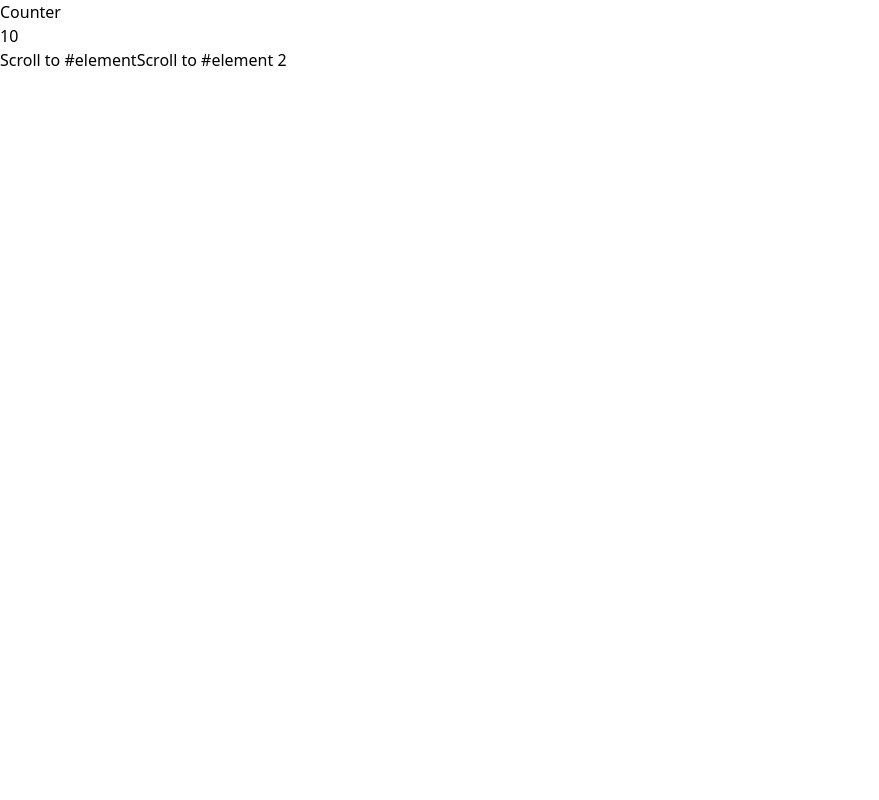
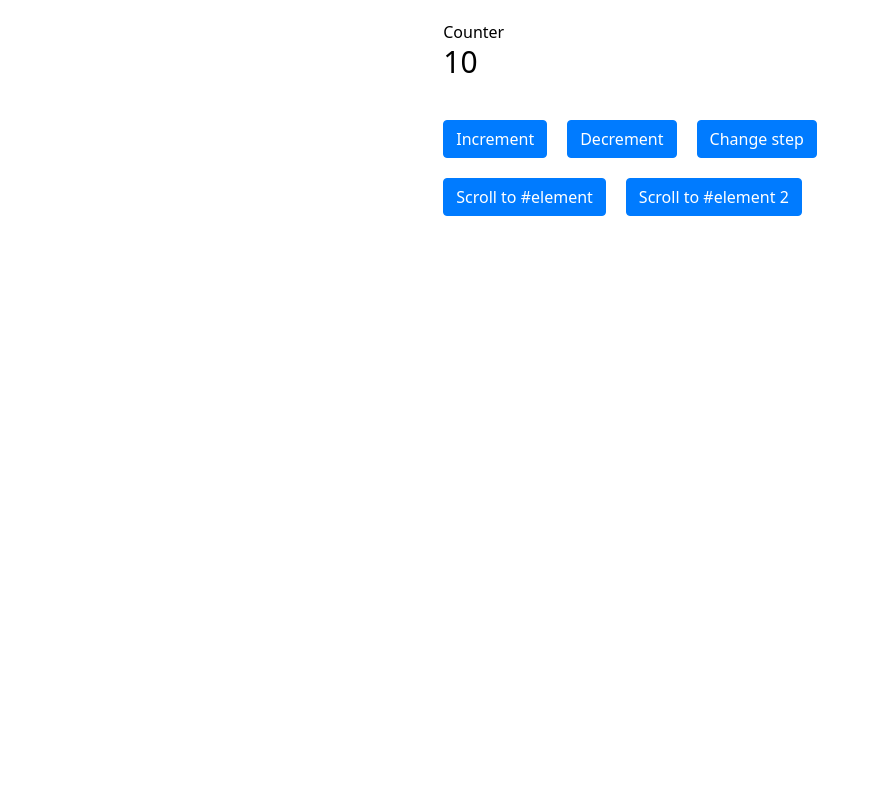
Before and after one commit to hoangthau/nuxt3, a Nuxt app: page /my-test in a window 1280 px wide. Shown: the top 800 px of the page, without its empty margins (0-879 px from the left). Built offline with nearby package versions, Linux system fonts and the light colour scheme.

Commit message:
feat: 2 add tailwind config

```diff
--- /dev/null
+++ b/assets/css/main.css
@@ -0,0 +1,29 @@
+button {
+  display: inline-block;
+  font-weight: 400;
+  text-align: center;
+  white-space: nowrap;
+  vertical-align: middle;
+  -webkit-user-select: none;
+  -moz-user-select: none;
+  -ms-user-select: none;
+  user-select: none;
+  border: 1px solid transparent;
+  padding: 0.375rem 0.75rem;
+  font-size: 1rem;
+  line-height: 1.5;
+  border-radius: 0.25rem;
+  transition: color 0.15s ease-in-out, background-color 0.15s ease-in-out,
+    border-color 0.15s ease-in-out, box-shadow 0.15s ease-in-out;
+  color: #fff;
+  background-color: #007bff;
+  border-color: #007bff;
+  margin-right: 20px;
+  margin-bottom: 20px;
+}
+
+body {
+  margin: 20px;
+  display: flex;
+  justify-content: center;
+}
--- a/components/MyCounter.vue
+++ b/components/MyCounter.vue
@@ -2,7 +2,10 @@
   <div>
     <h2>Counter</h2>
     <p v-if="checkLoading" :class="{ 'loading': checkLoading }">Loading ...</p>
-    <p>{{ count }}</p>
+    <h1 class="text-3xl mb-10">{{ count }}</h1>
+    <button @click="count = count + step">Increment</button>
+    <button @click="count = count - step">Decrement</button>
+    <button @click="changeStep">Change step</button>
     <ul>
       <li v-for="item in data?.itemList" :key="item.id">{{ item.name }}</li>
     </ul>
@@ -36,11 +39,16 @@ const props = defineProps({
   },
 });
 const count = ref(10);
+let step = 1;
 
 // need to add computed for props changes
 const checkLoading = computed(() => {
   return props.isLoading;
 });
 
+function changeStep() {
+  step = step === 1 ? 10 : 1;
+}
+
 console.log('render')
 </script>
--- a/nuxt.config.ts
+++ b/nuxt.config.ts
@@ -4,5 +4,11 @@ export default defineNuxtConfig({
   devtools: { enabled: true },
   modules: [
     "@nuxtjs/tailwindcss"
+  ],
+  tailwindcss: {
+    exposeConfig: true,
+  },
+  css: [
+    '~/assets/css/main.css'
   ]
 })
--- /dev/null
+++ b/pages/my-test/[id].vue
@@ -0,0 +1,4 @@
+<script setup lang="ts">
+const route = useRoute();
+console.log(route)
+</script>
```
